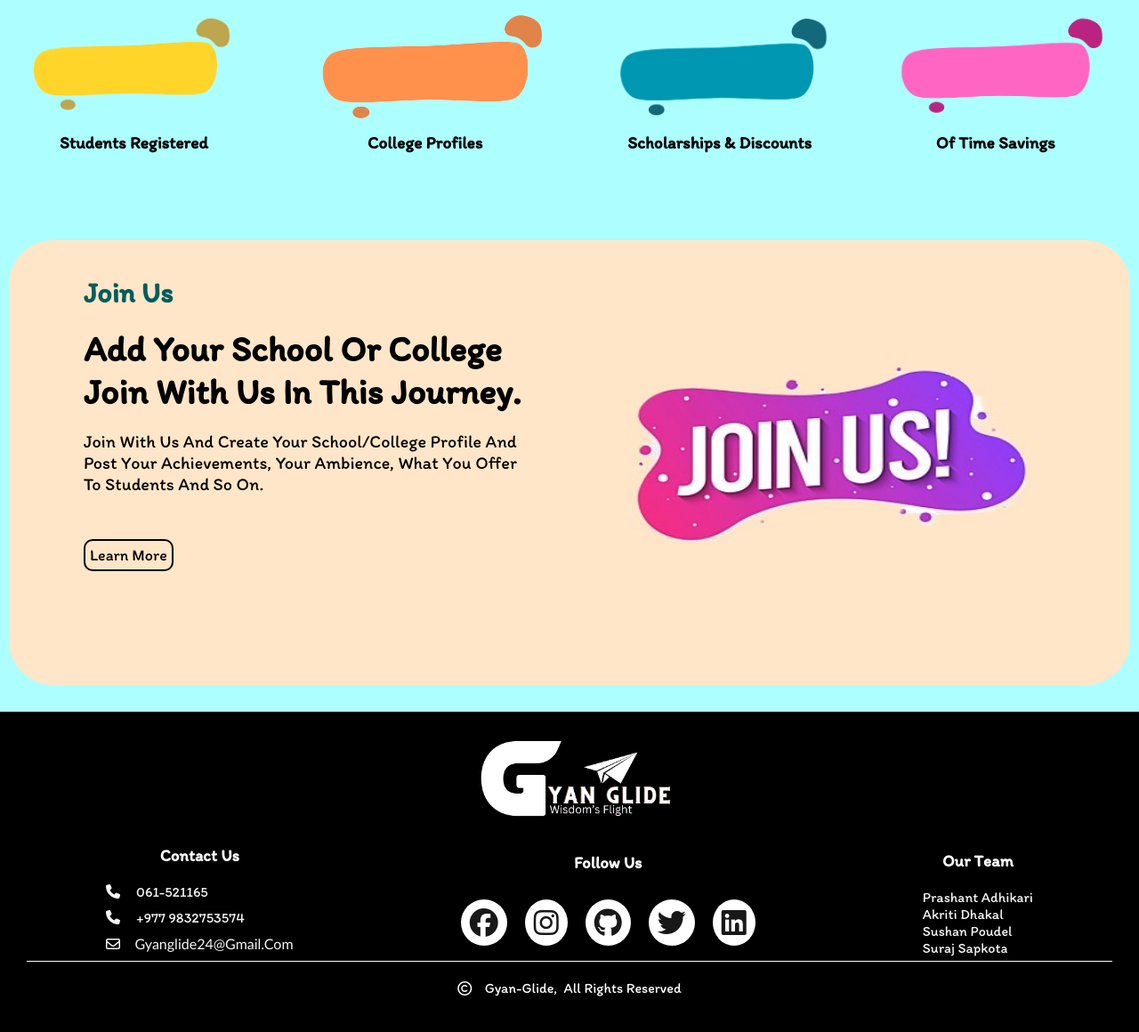
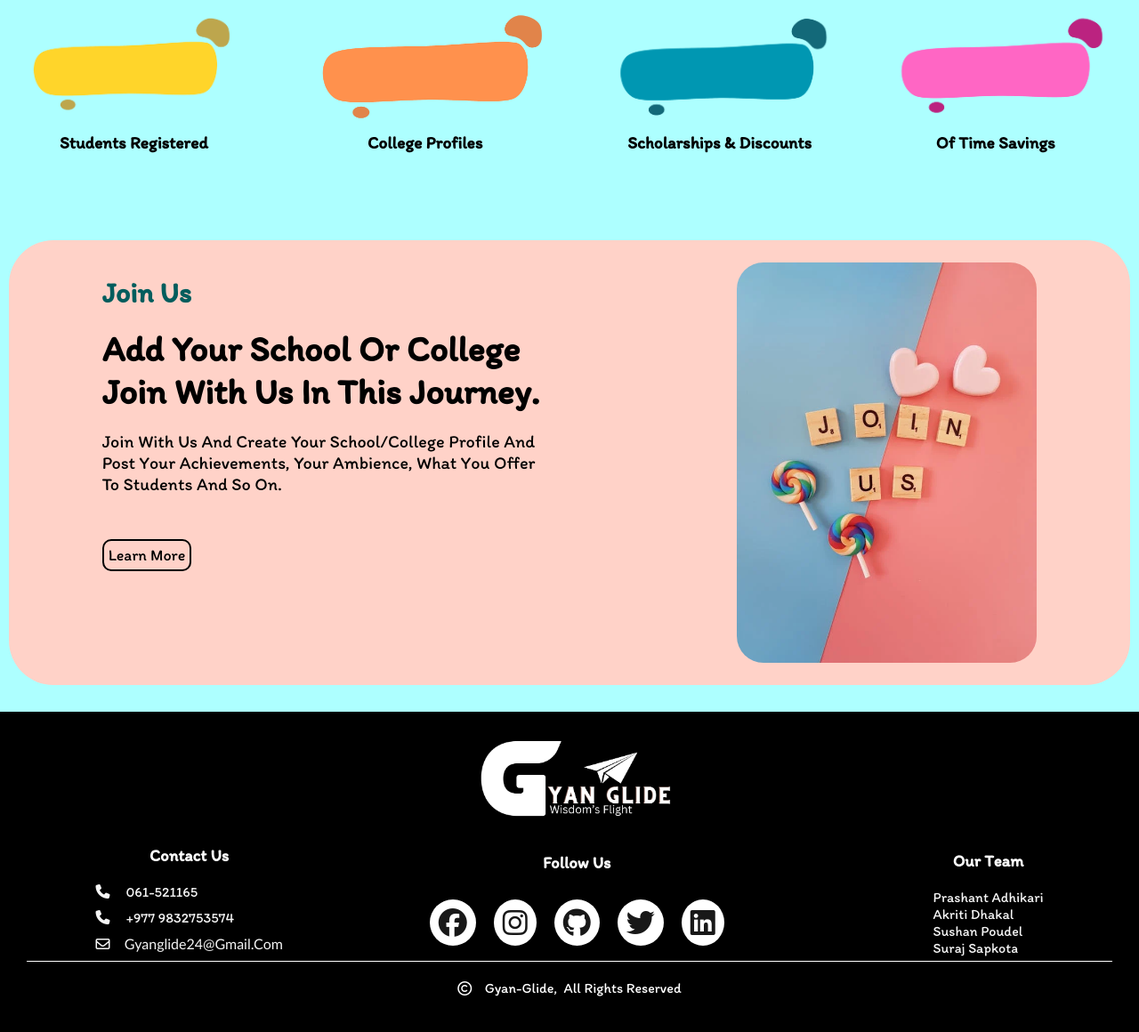
Before and after one commit to reyprashant/Gyan-Glide, a PHP site: page / in a window 1280 px wide. Shown: the part 3823-4983 px from the top of the page at 89% size. Run offline with PHP 8.4, Linux system fonts and the light colour scheme.

Commit message:
joinus updated

```diff
--- a/index.html
+++ b/index.html
@@ -96,8 +96,8 @@
                         <p style="font-size: 20px; color: rgb(0, 0, 0); font-weight: 500; margin-top: 20px;">Join with us and Create your school/college profile and post your achievements, your ambience, What you offer to students and so on.</p>
                         <button class="learnmore" style="border: 2px solid rgb(0, 0, 0); border-radius: 10px; padding: 5px; color: rgb(0, 0, 0); background: transparent; cursor: pointer; font-size: large; margin-top: 50px;">Learn More</button>
                 </div>
-                <img src="images/joinus1.jpg" alt="" height="80%" width="40%" style="border-radius: 30px; margin-top: 30px; ">
-                </div>
+                <img src="images/joinus.png" alt="Join Us" height="90%" style="border-radius: 30px; align-self: center;">
+            </div>
             </section>
         </div>
     <script src="script.js"></script>
@@ -114,7 +114,7 @@
                     <p style="color: whitesmoke;margin-bottom: 10px; font-family: 'Gill Sans', 'Gill Sans MT', Calibri, 'Trebuchet MS', sans-serif;"><i class="fa-regular fa-envelope"></i>&nbsp;&nbsp;&nbsp; gyanglide24@gmail.com</p>
                     <p style="color: whitesmoke;"></p>
                 </div>
-                <div><h3 style="color: white; text-align:center; margin-bottom: 20px;">Follow Us</h3>
+                <div style="margin-right: 70px;"><h3 style="color: white; text-align:center; margin-bottom: 20px;">Follow Us</h3>
                 <div class="socialIcons">
             <a href=""><i class="fa-brands fa-facebook"></i></a>
             <a href=""><i class="fa-brands fa-instagram"></i></a>
--- a/style.css
+++ b/style.css
@@ -170,13 +170,13 @@ body{
 }
 .join_with_us{
   height: 500px;
-  background-color: rgb(255, 230, 200);
+  background-color: rgb(255, 210, 200);
   object-fit: cover;
   display: flex;
   flex-wrap: wrap;
   flex-direction: row;
   align-content: center;
-  justify-content: space-evenly;
+  justify-content: space-around;
   border-radius: 50px;
   margin: 50px 10px 10px 10px;
 }
```
Also changed, not shown: images/joinus.png.
